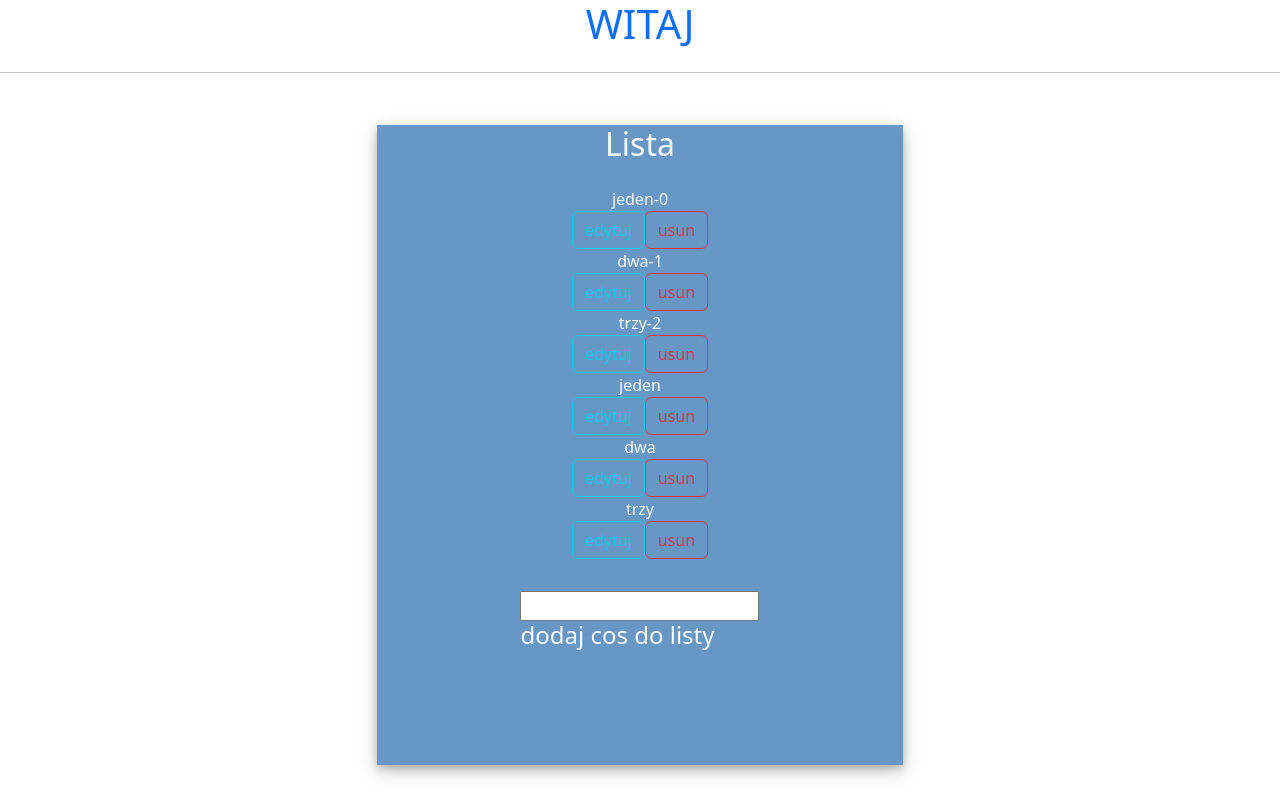
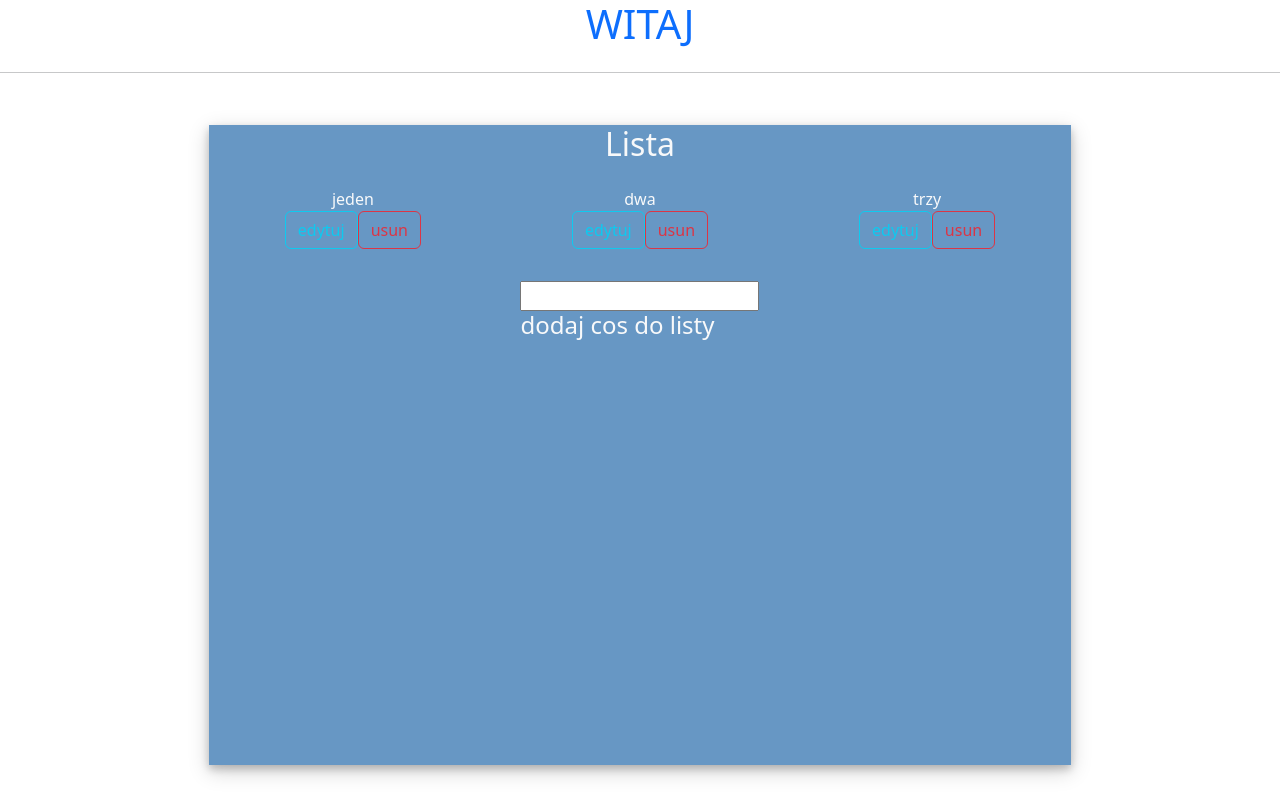
Before and after one commit to Dragonslayer49/listaTodo, a Nuxt app: page / in a window 1280 px wide. Built offline with nearby package versions, Linux system fonts and the light colour scheme.

Commit message:
w component dziala i jest edytowanie

```diff
--- a/components/Lista.vue
+++ b/components/Lista.vue
@@ -1,23 +1,52 @@
 <script setup lang="ts">
 import {ref} from "vue";
+
 defineProps(['napis'])
-defineEmits(['usun', 'editMode'])
+const zmienic = ref()
+const emit = defineEmits(['usun','edytuj'])
 
+const editMode = ref(false);
+function Edycja(){
+  emit('edytuj',{zmienic})
+  editMode.value=false;
+}
 </script>
 
 <template>
+  <ul>
+    <div v-if="editMode==true">
+      <form @submit.prevent="zmien">
 
-    <li>
-      {{napis}}
+        <input v-model="zmienic" type="text"/>
 
-      <br>
-      <button type="button" @click="$emit('editMode')" class="btn btn-outline-info">edytuj</button>
+      </form>
+      <button type="button" @click="Edycja()" class="btn btn-outline-info">zapisz</button>
 
-      <button type="button" @click="$emit('usun')" class="btn btn-outline-danger">usun</button>
-    </li>
+      <button type="button" @click="editMode=!editMode" class="btn btn-outline-danger">anuluj</button>
+    </div>
+    <div v-else>
+      <li>
+        {{ napis }}
+
+        <br>
+        <button type="button" @click="editMode=true" class="btn btn-outline-info">edytuj</button>
+
+        <button type="button" @click="emit('usun')" class="btn btn-outline-danger">usun</button>
+      </li>
+    </div>
+  </ul>
 
 </template>
 
 <style scoped>
+ul {
+  list-style-type: none;
+  text-align: center;
+  padding: 1rem;
+  width: 100%;
+}
 
+li {
+  width: 100%;
+}
 </style>
--- a/pages/index.vue
+++ b/pages/index.vue
@@ -1,9 +1,9 @@
 <script setup lang="js">
 import {ref} from 'vue'
-const editMode=ref(false);
+
 const {$bootstrap} = useNuxtApp();
 const modalElement = ref();
-const modalisko =ref();
+const modalisko = ref();
 const nuxtApp = useNuxtApp();
 let id = 0;
 const tekst = ref()
@@ -28,36 +28,24 @@ function dodaj() {
       console.log("nie");
     }
   }
-}
+}       //DODAJE NOWY TEKST DO ARRAYA ITEMS
 
-
-function trybedycji() {
-
-}
-let x="pozycja na liscie zostala przejeta"
-function edytuj(index, tekst) {
-// items.value.set(item,text: x.value);
-  items.value.vm.$set(index,tekst)
-  editMode.value=false;
-}
-
-function usun(item) {
-  let spliced = items.value.splice(item, 1);
-
+function edytujItemy(index,zmien) {
+  items.value[index].text=zmien;
 }
 
 function popup() {
   console.log("dzien dobry");
-  modalisko.value = new nuxtApp.$bootstrap.Modal(modalElement.value, {
-  });
+  modalisko.value = new nuxtApp.$bootstrap.Modal(modalElement.value, {});
 
   modalisko.value.show();
 
-}
+}       //MA POKAZYWAC MODALISKO ALE NIE DZIALA JESZCZE
 </script>
 
 <template>
-<Modalisko ref="modalElement"/>
+  <Modalisko ref="modalElement"/>      <!--modalisko sie jeszcze nie pokazue-->
+
   <main>
 
     <div class="text-primary justify-content-around d-flex">
@@ -75,36 +63,14 @@ function popup() {
               <h2 class="d-flex justify-content-around align-self-start">Lista</h2>
               <div id="lista" class="d-flex align-self-start justify-content-center">
 
-                  <ul>
-<div v-if="editMode">
-  <form @submit.prevent="zmien">
-
-    <input v-model="zmienic" type="text"/>
-
-  </form>
-  <button type="button" @click=edytuj(index,zmienic) class="btn btn-outline-info">zapisz</button>
-
-  <button type="button" @click="editMode = false" class="btn btn-outline-danger">anuluj</button>
-</div>
-                    <div v-else>
-                    <li :key="index" v-for="(item,index,id) in items">
-                      {{ item.text }}-{{ index }}
-
-                      <br>
-                      <button type="button" @click="editMode=true" class="btn btn-outline-info">edytuj</button>
-
-                      <button type="button" @click=usun(index) class="btn btn-outline-danger">usun</button>
-
-                    </li>
                 <Lista
                     v-for="(item, index) in items"
                     :key="item.id"
                     :napis="item.text"
-                      @remove="items.splice(index, 1)"
-                      />
-                    </div>
+                    @usun="items.splice(index, 1)"
+                    @edytuj="(zmien)=>edytujItemy(index,zmien)"
+                />                                                                  <!--LISTA-->
 
-                  </ul>
               </div>
 
 
@@ -116,7 +82,7 @@ function popup() {
                   <h4>dodaj cos do listy</h4>
 
                 </form>
-                </div>
+              </div>       <!--input nowego tekstu do arraya items-->
 
 
             </div>
@@ -133,16 +99,7 @@ main {
   min-height: 100vh;
 }
 
-ul {
-  list-style-type: none;
-  text-align: center;
-  padding: 1rem;
-  width: 100%;
-}
 
-li {
-  width: 100%;
-}
 
 #blok {
 
```
Lines whose indentation alone changed are shown as unchanged.
